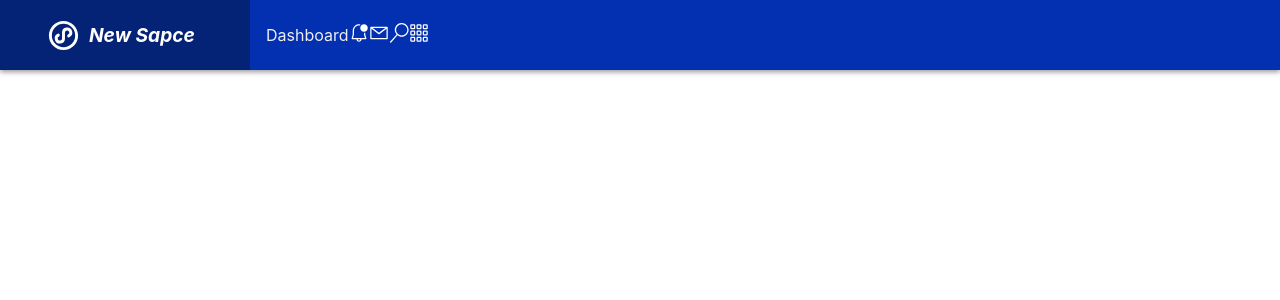
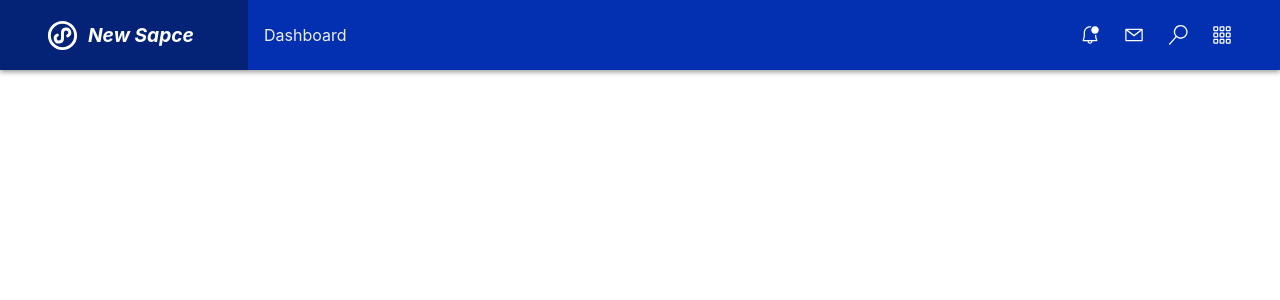
Before and after one commit to R-vijayendren/dashboard-style-guide, a React (Create React App) app: page / in a window 1280 px wide. Shown: the top 300 px of the page. Built offline with nearby package versions, Linux system fonts and the light colour scheme.

Commit message:
Added styles to the nav item container.

```diff
--- a/src/components/Navigation/navBar.scss
+++ b/src/components/Navigation/navBar.scss
@@ -30,9 +30,16 @@
 
   .navItemContainer {
     @include flexLayout(row, center, space-between);
+    width: calc(100% - 250px);
+    height: 100%;
 
     .pageTitle {
       color: rgb(238, 238, 238);
     }
+
+    .navItems {
+      @include flexLayoutWithGap(row, center, flex-start, 1.5rem);
+      width: 200px;
+    }
   }
 }
```
